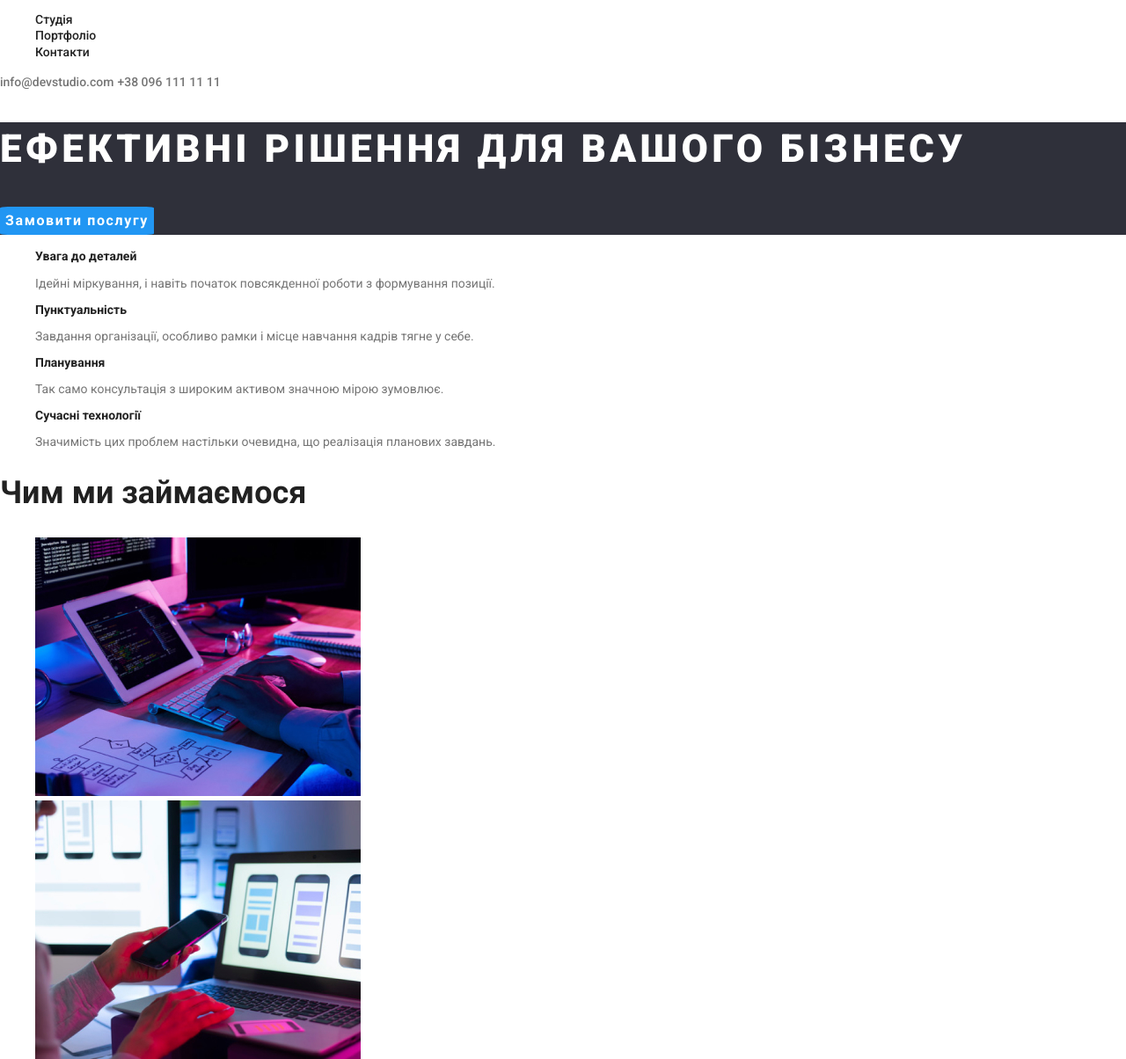
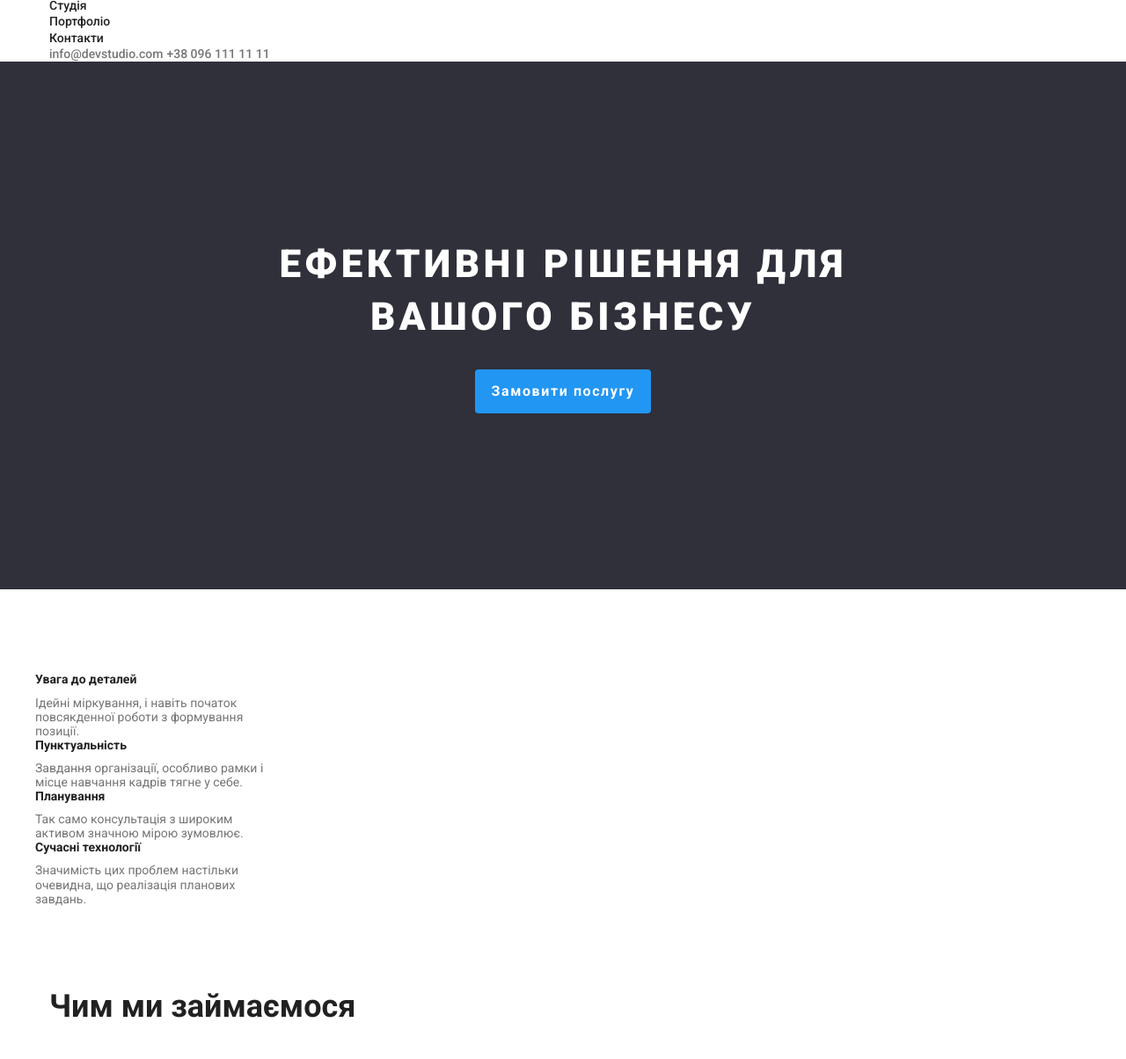
Before and after one commit to Pavlokordunov/html-css-, a plain HTML site: page index.html in a window 1280 px wide. Shown: the part 33-1237 px from the top of the page at 88% size. Drawn offline with nearby package versions, Linux system fonts and the light colour scheme.

Commit message:
adding size

```diff
--- a/index.html
+++ b/index.html
@@ -13,6 +13,7 @@
 </head>
 <body>
     <header>
+        <div class="conteiner">
             <nav >
                 <a lang="en" href="./index.html" class="logo"><span class="color-logo">Web</span>Studio</a>
                 <ul class="header-list">
@@ -23,13 +24,17 @@
                 <a href="mailto:info@devstudio.com" class="header-mail">info@devstudio.com</a>
                 <a href="tel:+380961111111 " class="header-tel">+38 096 111 11 11</a>
             </nav>
+        </div>
     </header>
     <main>
         <section class="hero">
+            <div class="conteiner hero-conteiner">
                 <h1 class="hero-title">Ефективні рішення для вашого бізнесу</h1>
                 <button type="button" class="hero-button">Замовити послугу</button>
+            </div>
         </section>
         <section>
+            <div class="conteiner about-conteiner">
                 <ul class="about-list">
                     <li class="about-list-item">
                         <p class="about-list-item-discription">Увага до деталей</p>
@@ -48,16 +53,20 @@
                         <p class="about-list-item-text">Значимість цих проблем настільки очевидна, що реалізація планових завдань.</p>
                     </li>
                 </ul>
+            </div>
         </section>
         <section>
+            <div class="conteiner work-conteiner">
                 <h2 class="work-title">Чим ми займаємося</h2>
                 <ul class ="work-title-list">
                     <li class="work-title-item"><img src="./img/box img/box 1.jpg" alt="Програмування" width="370" height="294"></li>
                     <li class="work-title-item"><img src="./img/box img/box 2.jpg" alt="Аналіз" width="370" height="294"></li>
                     <li class="work-title-item"><img src="./img/box img/box 3.jpg" alt="Дизайн" width="370" height="294"></li>
                 </ul>
+            </div>
         </section>
         <section>
+            <div class="conteiner team-conteiner">
                 <h2 class="team-title">Наша команда</h2>
                 <ul class="team-list">
                     <li class="team-list-item">
@@ -81,15 +90,18 @@
                             <p class="team-list-job">UI Designer</p>
                     </li>
                 </ul>
+            </div>
         </section>
     </main>
     <footer class="footer">
+        <div class="conteiner footer-conteiner">
             <a lang="en" href="./index.html" class="logo-footer"><span class="color-logo-footer">Web</span>Studio</a>
             <address>
                 <a href="https://maps.app.goo.gl/Cear6u7nHB6E7ieB8" target="_blank" rel="noopener noreferer nofollow" class="footer-address">м. Київ, пр-т Лесі Українки, 26</a>
                 <a href="mailto:info@devstudio.com" class="footer-mail">info@devstudio.com</a>
                 <a href="tel:+380961111111" class="footer-tel">+38 096 111 11 11</a>
             </address>
+        </div>
     </footer>
 </body>
 </html>
--- a/style.css
+++ b/style.css
@@ -6,6 +6,24 @@
     --secondary-background-color: #F5F4FA;
     --primary-black-color: #000000;
     --accent-color: #2196F3;
+}
+
+.conteiner{
+    width: 100%;
+    max-width:1200px;
+    margin: 0 auto;
+    padding: 0 16px;
+}
+
+h1,h2,h3,h4,p,ul{
+    padding: 0;
+    margin: 0;
+}
+
+img {
+    display: block;
+    max-width: 100%;
+    height: auto;
 }
 
 body{
@@ -55,6 +73,14 @@ a{
     background-color: #2F303A;
 }
 
+.hero-conteiner{
+    padding: 200px 0 200px;
+    display: flex;
+    justify-content: center;
+    align-items: center;
+    flex-direction: column;
+}
+
 .header-mail:hover, .header-mail:active, .header-tel:hover, .header-tel:active{
     color: var(--accent-color);
 }
@@ -67,7 +93,13 @@ a{
     color: var(--primary-white-color);
     letter-spacing: 0.1em;
     text-transform: uppercase;
+    width: 696px;
+    height: 120px;
+    text-align: center;
+    margin-bottom: 30px;
+
 }
+
 
 .hero-button{
     font-family: "Roboto";
@@ -79,7 +111,18 @@ a{
     letter-spacing: 0.1em;
     cursor: pointer;
     border: none;
-    border-radius: 5%;
+    border-radius: 4px;
+    width: 200px;
+    height: 50px;
+}
+
+.hero-button:active{
+    width: 216px;
+    background-color: #188CE8;
+}
+
+.about-conteiner{
+    padding: 94px 0 94px;
 }
 
 .about-list-item-discription{
@@ -87,6 +130,7 @@ a{
     font-weight: 700;
     font-size: 14px;
     color: var(--title-text-color);
+    margin-bottom: 10px;
 }
 
 .about-list-item-text{
@@ -94,6 +138,11 @@ a{
     font-weight: 400;
     font-size: 14px;
     color: var(--primery-text-color);
+    width: 270px;
+}
+
+.work-conteiner{
+    padding-bottom: 94px;
 }
 
 .work-title{
@@ -101,6 +150,11 @@ a{
     font-weight: 700;
     font-size: 36px;
     color: var(--title-text-color);
+    margin-bottom: 50px;
+}
+
+.team-conteiner{
+    padding: 94px 0 94px;
 }
 
 .team-title{
@@ -108,6 +162,7 @@ a{
     font-weight: 700;
     font-size: 36px;
     color: var(--title-text-color);
+    margin-bottom: 50px;
 }
 
 .team-list-name{
@@ -128,11 +183,16 @@ a{
     background-color: #2F303A;
 }
 
+.footer-conteiner{
+    padding: 60px 0 60px;
+}
+
 .logo-footer{
     color: var(--primary-white-color);
     font-family: "Raleway";
     font-weight: 700;
     font-size: 26px;
+    margin-bottom: 28px;
 }
 
 .color-logo-footer{
```
Lines whose indentation alone changed are shown as unchanged.
